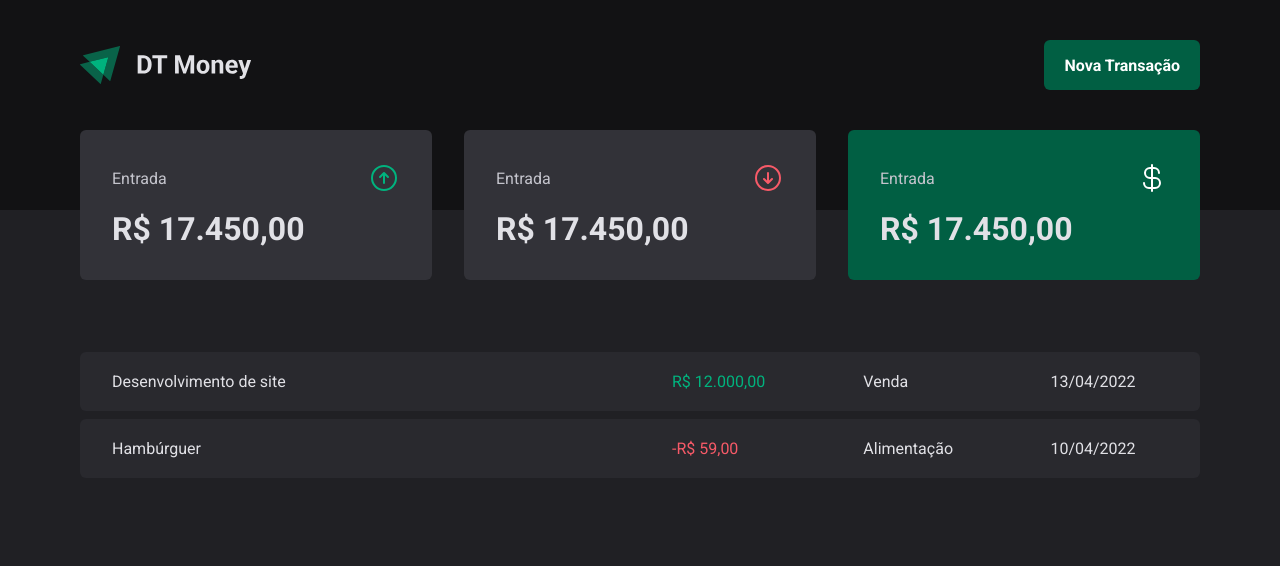
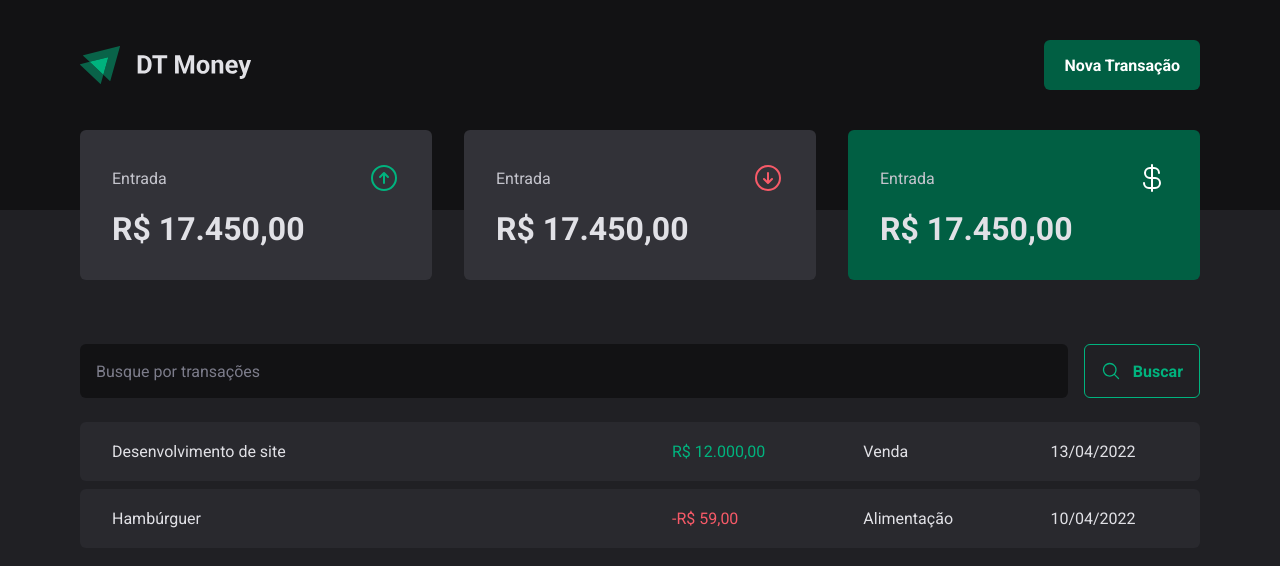
Before and after one commit to Azafman/03dt-money, a React (Vite) app: page / in a window 1280 px wide. Shown: the top 566 px of the page. Built offline with nearby package versions, Linux system fonts and the light colour scheme.

Commit message:
Estrutura visual - componente: search form

```diff
--- /dev/null
+++ b/src/pages/Transactions/components/SearchForm/index.tsx
@@ -0,0 +1,15 @@
+import { MagnifyingGlass } from "@phosphor-icons/react"
+import { SearchFormContainer } from "./styles"
+
+export const SearchForm = () => {
+  return (
+    <SearchFormContainer>
+      <input type="text" placeholder="Busque por transações" />
+
+      <button>
+        <MagnifyingGlass size={20}/>{/* assume a cor padrão setada no botão */}
+        Buscar
+      </button>
+    </SearchFormContainer>
+  )
+}
--- /dev/null
+++ b/src/pages/Transactions/components/SearchForm/styles.ts
@@ -0,0 +1,42 @@
+import styled from "styled-components";
+
+export const SearchFormContainer = styled.form`
+    display: flex;
+    gap: 1rem;
+
+    input {
+        flex: 1;
+        border-radius: 6px;
+        border: 0;
+        background: ${props => props.theme['gray-900']};
+        color: ${props => props.theme['gray-300']};
+        padding: 1rem;
+
+        &::placeholder {
+            color: ${props => props.theme['gray-500']};
+        }
+    }
+
+    button {
+        display: flex;
+        align-items: center;
+        gap: 0.75rem;
+
+        border: 0;
+        padding: 1rem;
+        background: transparent;
+        border: 1px solid ${props => props.theme['green-300']};
+        color: ${props => props.theme["green-300"]};
+        font-weight: bold;
+        border-radius: 6px;
+        cursor: pointer;
+
+        &:hover {
+            background: ${props => props.theme['green-500']};
+            border-color: ${props => props.theme['green-500']};
+            color: ${props => props.theme['white']};
+            transition: background-color 0.2s, color 0.2s, border-color 0.2s;
+            /* quando hover for disparado, o estilo de transição será aplicado nas propriedades setadas. */
+        }
+    }
+`
--- a/src/pages/Transactions/index.tsx
+++ b/src/pages/Transactions/index.tsx
@@ -1,5 +1,6 @@
 import { Header } from "../../components/Header"
 import { Summary } from "../../components/Summary"
+import { SearchForm } from "./components/SearchForm"
 import { PriceHighlight, TransactionContainer, TransactionsTable } from "./styles"
 
 export const Transactions = () => {
@@ -8,8 +9,8 @@
       <Header/>
       <Summary/>
 
-
       <TransactionContainer>
+        <SearchForm/>
         <TransactionsTable>
           <tbody>
               <tr>
--- a/src/pages/Transactions/styles.ts
+++ b/src/pages/Transactions/styles.ts
@@ -11,8 +11,8 @@
     width: 100%;
     border-collapse: separate;
     border-spacing: 0 0.5rem;
+    margin-top: 1rem;
     //juntamente com o border-collpase faz com que aja espaçamento vertical entre as linhas da tabela
-    /* margin-top: 1.5rem; */
 
     td {
         padding: 1.25rem 2rem;
```
Lines whose indentation alone changed are shown as unchanged.
